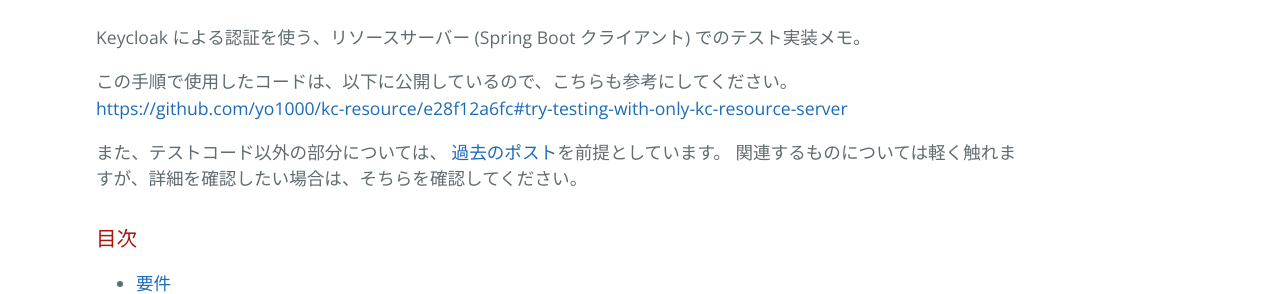
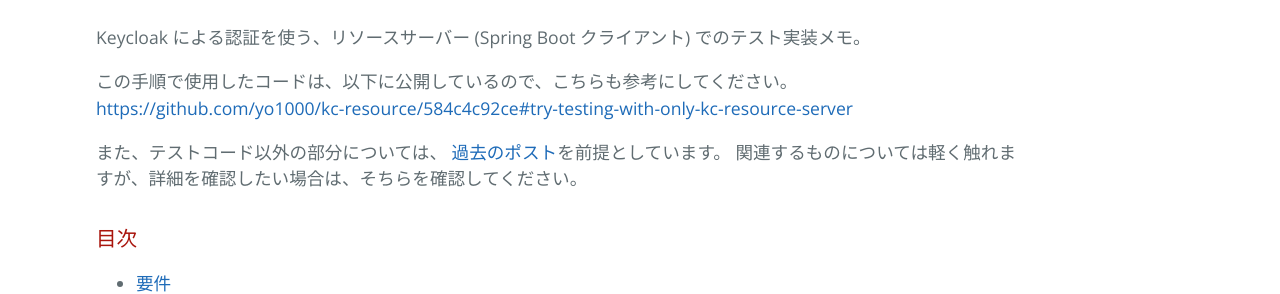
Before and after one commit to yo1000/blog.yo1000.com, a Jekyll site: the page built from _posts/2017-12-26-keycloak-test-ressrv.md, in a window 1280 px wide and 900 px high, scrolled down 380 px. Shown: the part 164-458 px from the top of the window. Built offline with Jekyll 4.4.1, drawn with Linux system fonts in a browser that asks for light colours; our own code applies the rules of GitHub Pages for plain Markdown files; comment, search, counter and statistics services are not loaded; some of the changed lines change nothing that is shown.

Commit message:
Update 2017-12-26-keycloak-test-ressrv.md

```diff
--- a/_posts/2017-12-26-keycloak-test-ressrv.md
+++ b/_posts/2017-12-26-keycloak-test-ressrv.md
@@ -14,7 +14,7 @@
 Keycloak による認証を使う、リソースサーバー (Spring Boot クライアント) でのテスト実装メモ。
 
 この手順で使用したコードは、以下に公開しているので、こちらも参考にしてください。<br>
-[https://github.com/yo1000/kc-resource/e28f12a6fc#try-testing-with-only-kc-resource-server](https://github.com/yo1000/kc-resource/tree/e28f12a6fcdae8f4012f2ae858455880019e88d7#try-testing-with-only-kc-resource-server)
+[https://github.com/yo1000/kc-resource/584c4c92ce#try-testing-with-only-kc-resource-server](https://github.com/yo1000/kc-resource/tree/584c4c92ceb1d38508f55f7b6cf103e001d99ad4#try-testing-with-only-kc-resource-server)
 
 また、テストコード以外の部分については、
 [過去のポスト](http://blog.yo1000.com/keycloak/keycloak-collabo-ressrv-rescli.html)を前提としています。
```
